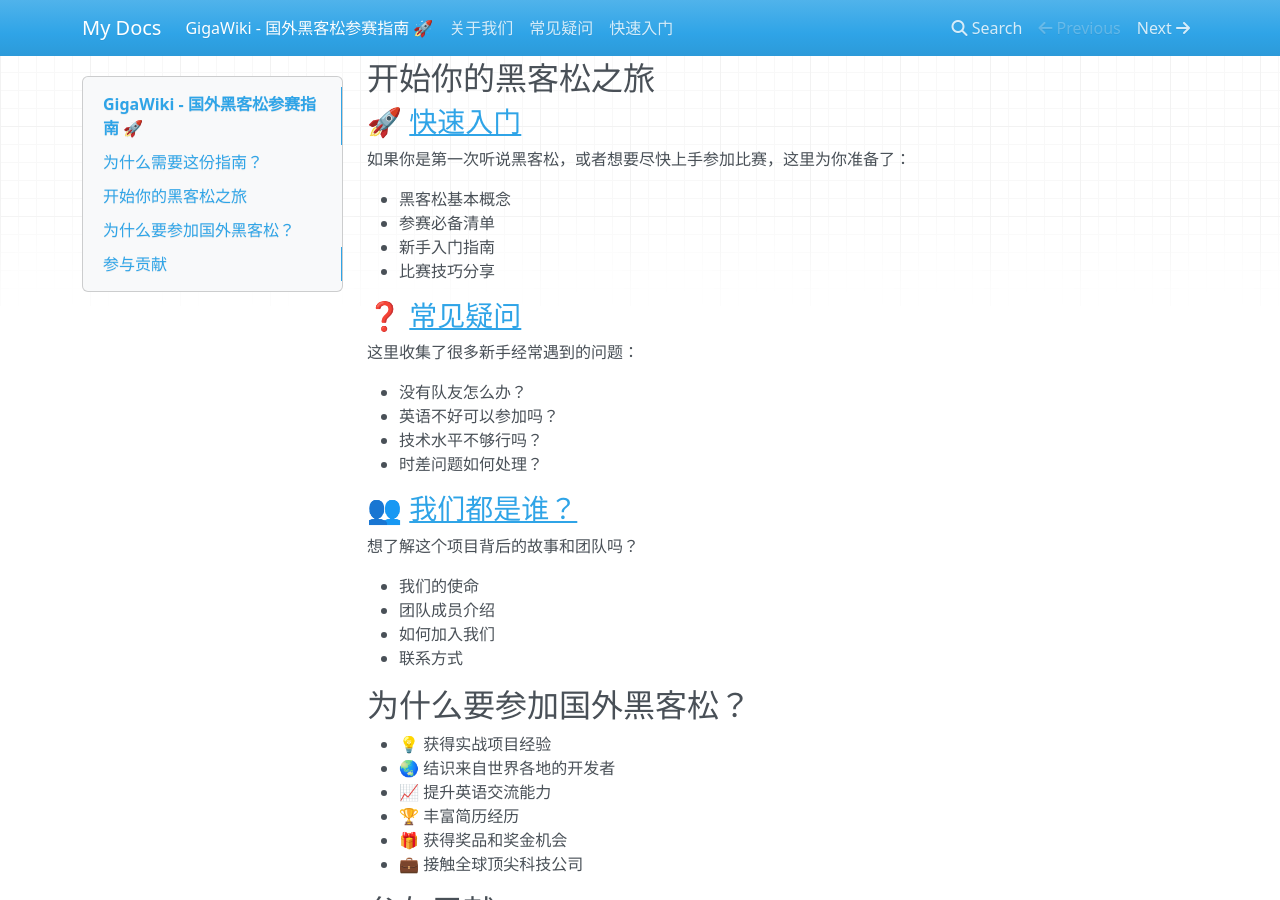
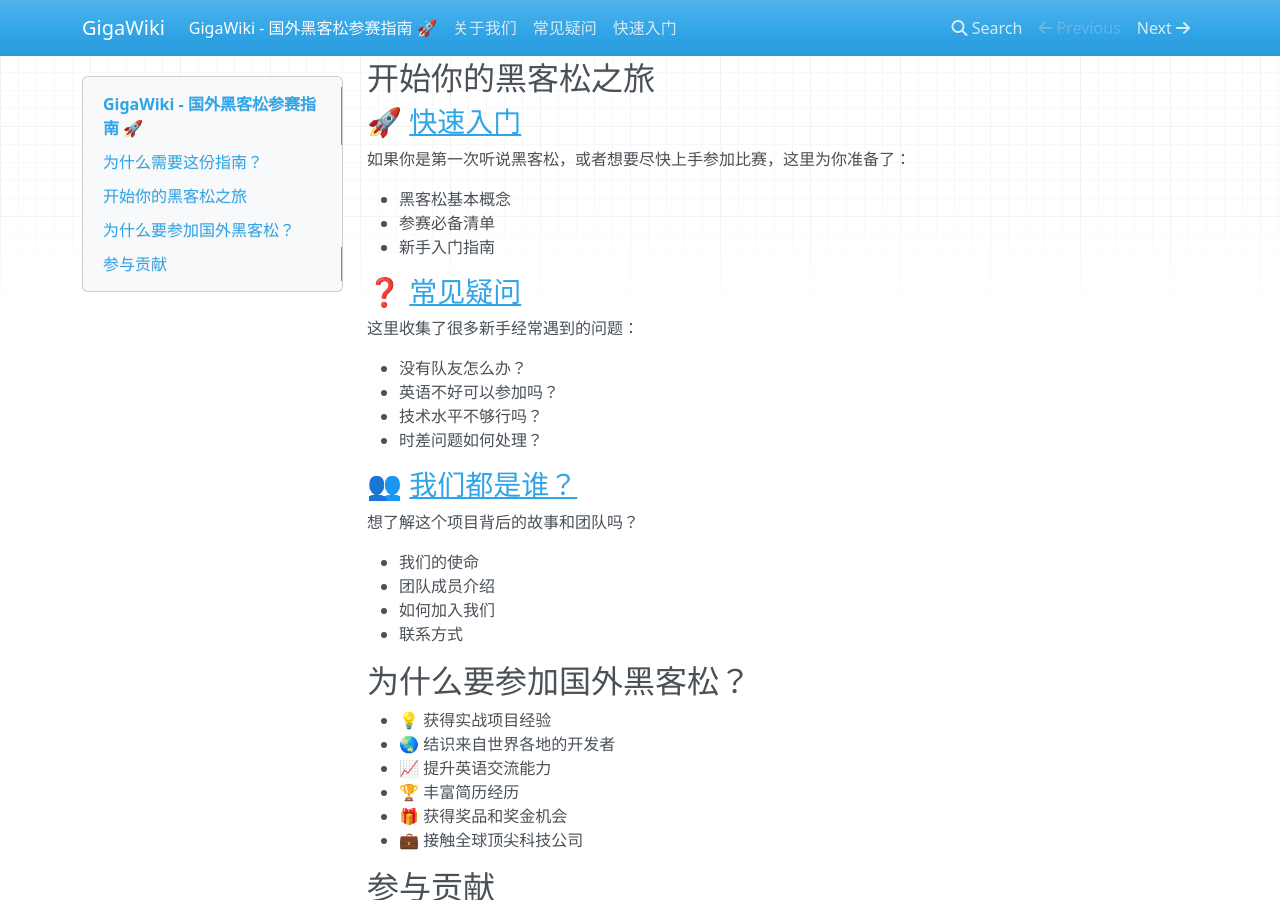
Before and after one commit to liweisu0/GigaWiki, an MkDocs documentation site: the page built from docs/index.md, in a window 1280 px wide and 900 px high, scrolled down 354 px. Built offline with MkDocs 1.6.1, drawn with Linux system fonts in a browser that asks for light colours; nearby versions of some CDN libraries.

Commit message:
Update favicon

```diff
--- a/docs/index.md
+++ b/docs/index.md
@@ -21,7 +21,6 @@
 - 黑客松基本概念
 - 参赛必备清单
 - 新手入门指南
-- 比赛技巧分享
 
 ### ❓ [常见疑问](./faq.md)
 
--- a/mkdocs.yml
+++ b/mkdocs.yml
@@ -1 +1,7 @@
-site_name: My Docs
+site_name: GigaWiki
+site_url: https://wiki.gigacafe.org
+site_author: 轼水桥头
+site_description: 国外黑客松参赛指南
+site_favicon: /assets/images/favicon.ico
+site_include_search: true
+site_include_search_page: true
```
Also changed, not shown: assets/images/favicon.ico (added).
